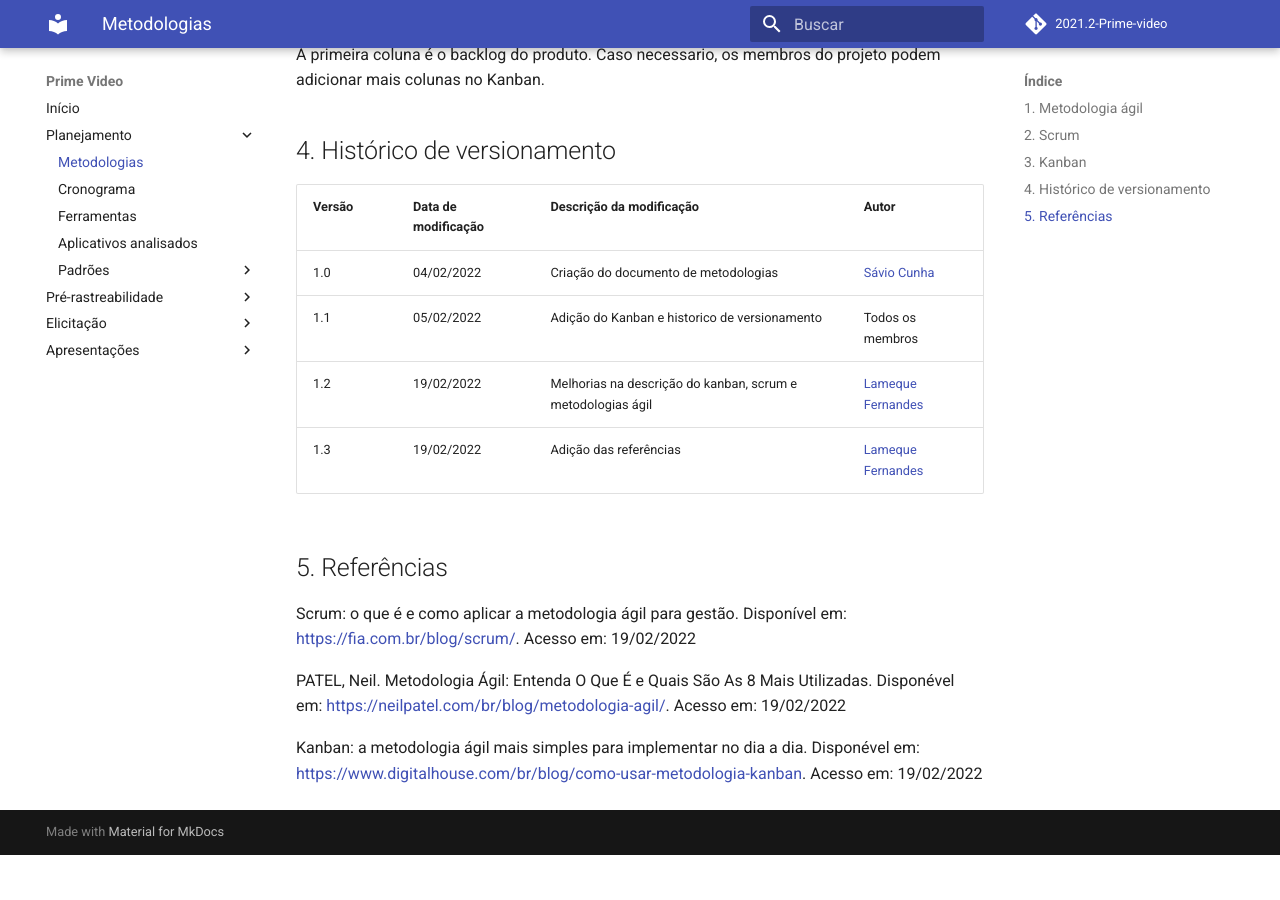
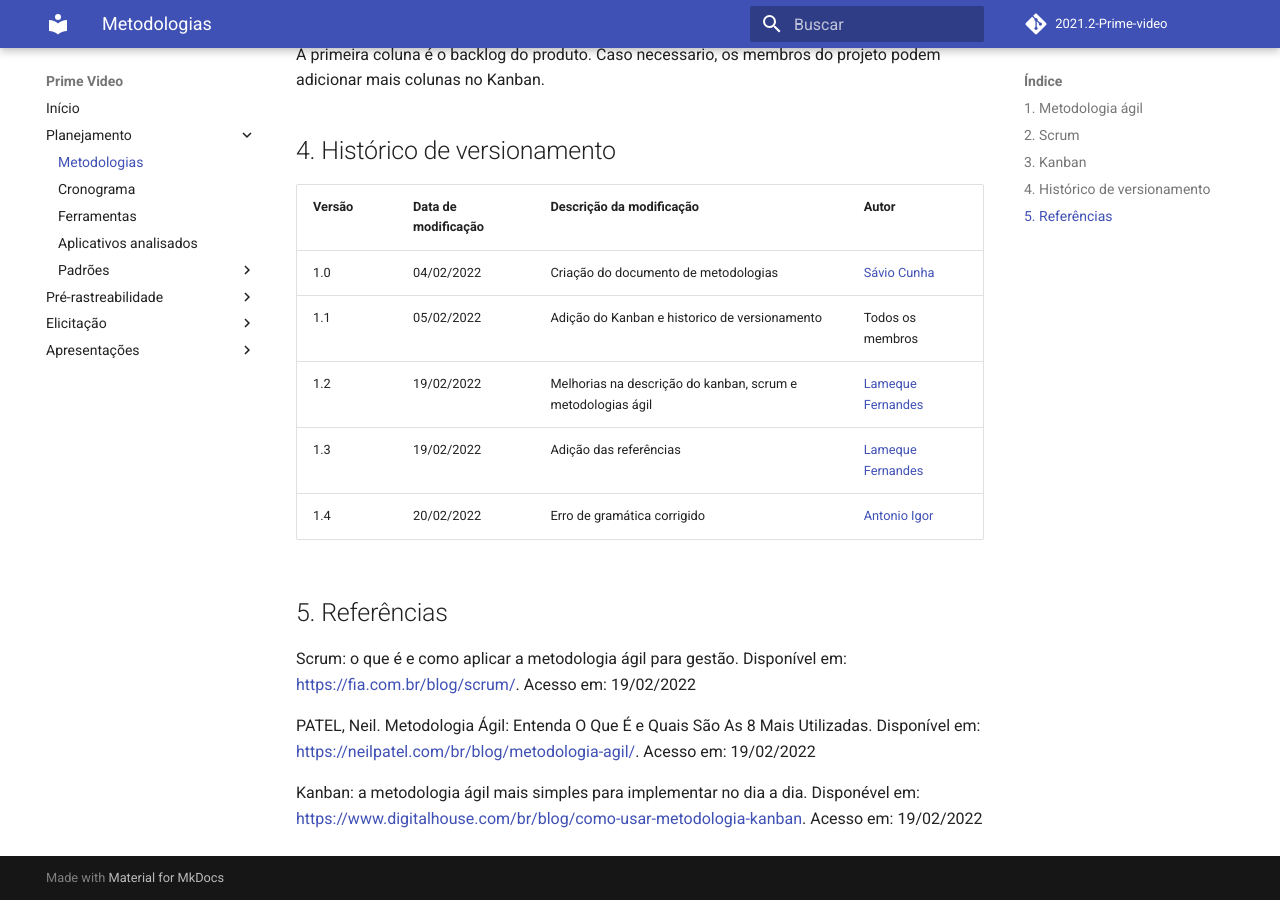
Before and after one commit to Requisitos-de-Software/2021.2-Prime-video, an MkDocs documentation site: the page built from docs/planejamento/metodologias.md, in a window 1280 px wide and 900 px high, scrolled down 1198 px. Built offline with MkDocs 1.6.1 and Material for MkDocs 9.7.7, drawn with Linux system fonts in a browser that asks for light colours; comment, search, counter and statistics services are not loaded; before the commit the page ends 2053 px from its top, so only the background shows below that.

Commit message:
fix: erro de gramática corrigido

```diff
--- a/docs/planejamento/metodologias.md
+++ b/docs/planejamento/metodologias.md
@@ -49,6 +49,7 @@
 |1.1|05/02/2022|Adição do Kanban e historico de versionamento|Todos os membros|
 |1.2|19/02/2022|Melhorias na descrição do kanban, scrum e metodologias ágil|[Lameque Fernandes]('https://github.com/lamequefernandes')|
 |1.3|19/02/2022|Adição das referências|[Lameque Fernandes]('https://github.com/lamequefernandes')|
+|1.4|20/02/2022|Erro de gramática corrigido|[Antonio Igor](https://github.com/antonioigorcarvalho)|
 
 
 
@@ -56,6 +57,6 @@
 
 Scrum: o que é e como aplicar a metodologia ágil para gestão. Disponível em: <https://fia.com.br/blog/scrum/>. Acesso em: 19/02/2022
 
-PATEL, Neil. Metodologia Ágil: Entenda O Que É e Quais São As 8 Mais Utilizadas. Disponével em: <https://neilpatel.com/br/blog/metodologia-agil/>. Acesso em: 19/02/2022
+PATEL, Neil. Metodologia Ágil: Entenda O Que É e Quais São As 8 Mais Utilizadas. Disponível em: <https://neilpatel.com/br/blog/metodologia-agil/>. Acesso em: 19/02/2022
 
 Kanban: a metodologia ágil mais simples para implementar no dia a dia. Disponével em: <https://www.digitalhouse.com/br/blog/como-usar-metodologia-kanban>. Acesso em: 19/02/2022
```
